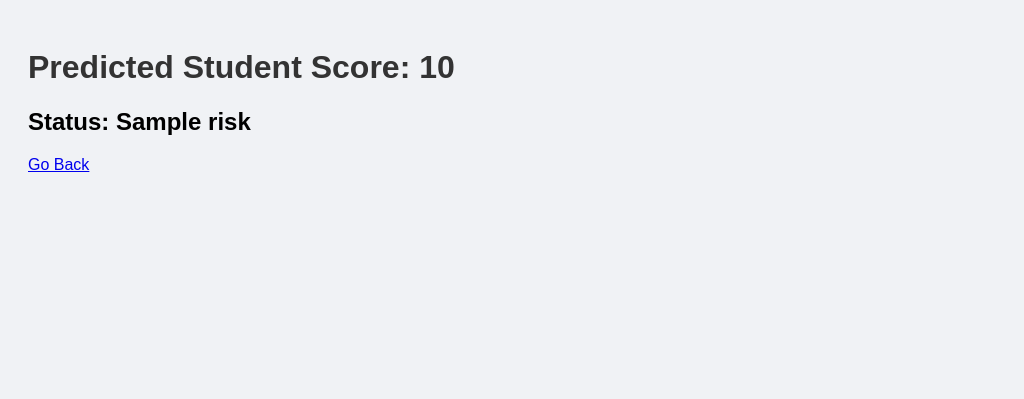
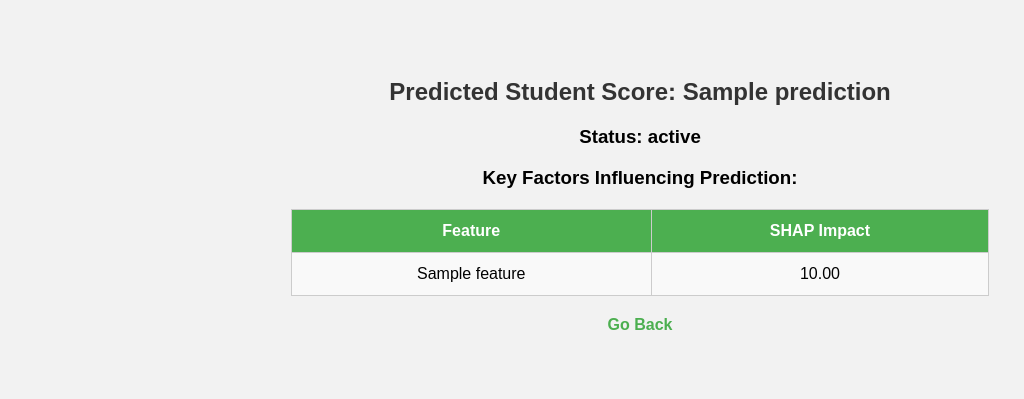
Before and after one commit to souviksenapati/Celebal-Summer-Internship-2025, a Flask app: template Final_Project/templates/result.html in a window 1280 px wide. Shown: the top 399 px of the page, without its empty margins (0-1024 px from the left). Run offline with Flask 3, Linux system fonts and the light colour scheme; the template is opened without the code that fills it: most values are stand-ins (such as "Sample title", 1, 10 or a date in 2020); parts of the project's set-up code (start-up, migrations or seed data) failed here and were passed over.

Commit message:
Final Project Shap added

```diff
--- a/Final_Project/app.py
+++ b/Final_Project/app.py
@@ -1,56 +1,82 @@
-import pandas as pd
+# ============================
+# Imports
+# ============================
+import pickle
 import numpy as np
-import joblib
+from flask import Flask, render_template, request
 import shap
 
-from flask import Flask, render_template, request
-
+# ============================
+# Flask App Initialization
+# ============================
 app = Flask(__name__)
 
-# Load model
-model = joblib.load('model/student_score_lgbm_model.pkl')
+# ============================
+# Load Trained Model
+# ============================
+model = pickle.load(open("model/student_score_lgbm_model.pkl", "rb"))
 
-# For SHAP explanations
+# Initialize SHAP explainer
 explainer = shap.TreeExplainer(model)
 
-# Homepage
-@app.route('/')
-def home():
-    return render_template('index.html')
+# ============================
+# Routes
+# ============================
 
-# Prediction endpoint
-@app.route('/predict', methods=['POST'])
+# Home route (form)
+@app.route("/")
+def index():
+    return render_template("index.html")
+
+# Prediction route
+@app.route("/predict", methods=["POST"])
 def predict():
-    data = request.form
-    # Get form values
-    Gender = int(data['Gender'])
-    Hours_Studied = float(data['Hours_Studied'])
-    Previous_Score = float(data['Previous_Score'])
-    Attendance = float(data['Attendance'])
-    Internet = int(data['Internet'])
-    Extra = float(data['Extra'])
-    Sleep = float(data['Sleep'])
-    Health = int(data['Health'])
+    try:
+        # Collect data from form
+        data = [
+            float(request.form["gender"]),
+            float(request.form["hours_studied"]),
+            float(request.form["previous_exam_score"]),
+            float(request.form["attendance"]),
+            float(request.form["internet_access"]),
+            float(request.form["extra_curricular_hours"]),
+            float(request.form["sleep_hours"]),
+            float(request.form["health_issues"]),
+        ]
 
-    # Prepare data for model
-    features = np.array([[Gender, Hours_Studied, Previous_Score, Attendance, Internet, Extra, Sleep, Health]])
-    score_pred = model.predict(features)[0]
+        # Predict score
+        prediction = model.predict([data])[0]
 
-    # SHAP explanation
-    shap_values = explainer.shap_values(pd.DataFrame(features, columns=[
-        'Gender','Hours_Studied','Previous_Exam_Score','Attendance','Internet_Access','Extra_Curricular_Hours','Sleep_Hours','Health_Issues'
-    ]))
+        # Convert to proper shape for SHAP
+        input_array = np.array([data])
 
-    # Risk Flagging
-    risk = "Needs Support" if score_pred < 60 else "Good Performance"
+        # SHAP explanation
+        shap_values = explainer.shap_values(input_array)
+        feature_names = ['Gender', 'Hours Studied', 'Previous Exam Score', 'Attendance',
+                        'Internet Access', 'Extra Curricular Hours', 'Sleep Hours', 'Health Issues']
 
-    return render_template("result.html", score=round(score_pred,2), risk=risk, shap_values=shap_values[0])
+        explanation = list(zip(feature_names, shap_values[0]))
+        explanation_sorted = sorted(explanation, key=lambda x: abs(x[1]), reverse=True)
 
-# Educator Dashboard — Show top features
-@app.route('/risk')
-def risk_students():
-    # Future: show risk list — right now just template placeholder
-    return render_template("risk.html")
 
+        # Simple risk categorization
+        if prediction >= 85:
+            status = "Excellent"
+        elif prediction >= 60:
+            status = "Good Performance"
+        else:
+            status = "Needs Attention"
+
+        return render_template("result.html",
+                                prediction=round(prediction, 2),
+                                status=status,
+                                explanation=explanation_sorted)
+
+    except Exception as e:
+        return str(e)
+
+# ============================
+# Main launcher
+# ============================
 if __name__ == "__main__":
     app.run(debug=True)
--- a/Final_Project/templates/result.html
+++ b/Final_Project/templates/result.html
@@ -1,12 +1,59 @@
 <!DOCTYPE html>
 <html>
 <head>
-    <title>Prediction Result</title>
-    <link rel="stylesheet" href="/static/style.css">
+    <title>Student Score Prediction Result</title>
+    <style>
+        body {
+            font-family: Arial, sans-serif;
+            background: #f2f2f2;
+            text-align: center;
+            padding: 50px;
+        }
+        h2 {
+            color: #333;
+        }
+        table {
+            margin: 20px auto;
+            border-collapse: collapse;
+            width: 60%;
+            background: #fff;
+        }
+        th, td {
+            padding: 12px;
+            border: 1px solid #ccc;
+        }
+        th {
+            background-color: #4CAF50;
+            color: white;
+        }
+        tr:nth-child(even) {
+            background-color: #f9f9f9;
+        }
+        a {
+            text-decoration: none;
+            color: #4CAF50;
+            font-weight: bold;
+        }
+    </style>
 </head>
 <body>
-    <h1>Predicted Student Score: {{ score }}</h1>
-    <h2>Status: {{ risk }}</h2>
-    <a href="/">Go Back</a>
+    <h2>Predicted Student Score: {{ prediction }}</h2>
+    <h3>Status: {{ status }}</h3>
+
+    <h3>Key Factors Influencing Prediction:</h3>
+    <table>
+        <tr>
+            <th>Feature</th>
+            <th>SHAP Impact</th>
+        </tr>
+        {% for feature, impact in explanation %}
+        <tr>
+            <td>{{ feature }}</td>
+            <td>{{ '%.2f'|format(impact) }}</td>
+        </tr>
+        {% endfor %}
+    </table>
+
+    <p><a href="/">Go Back</a></p>
 </body>
 </html>
```
Also changed, not shown: Final_Project/templates/index.html (+17 -9 lines).
